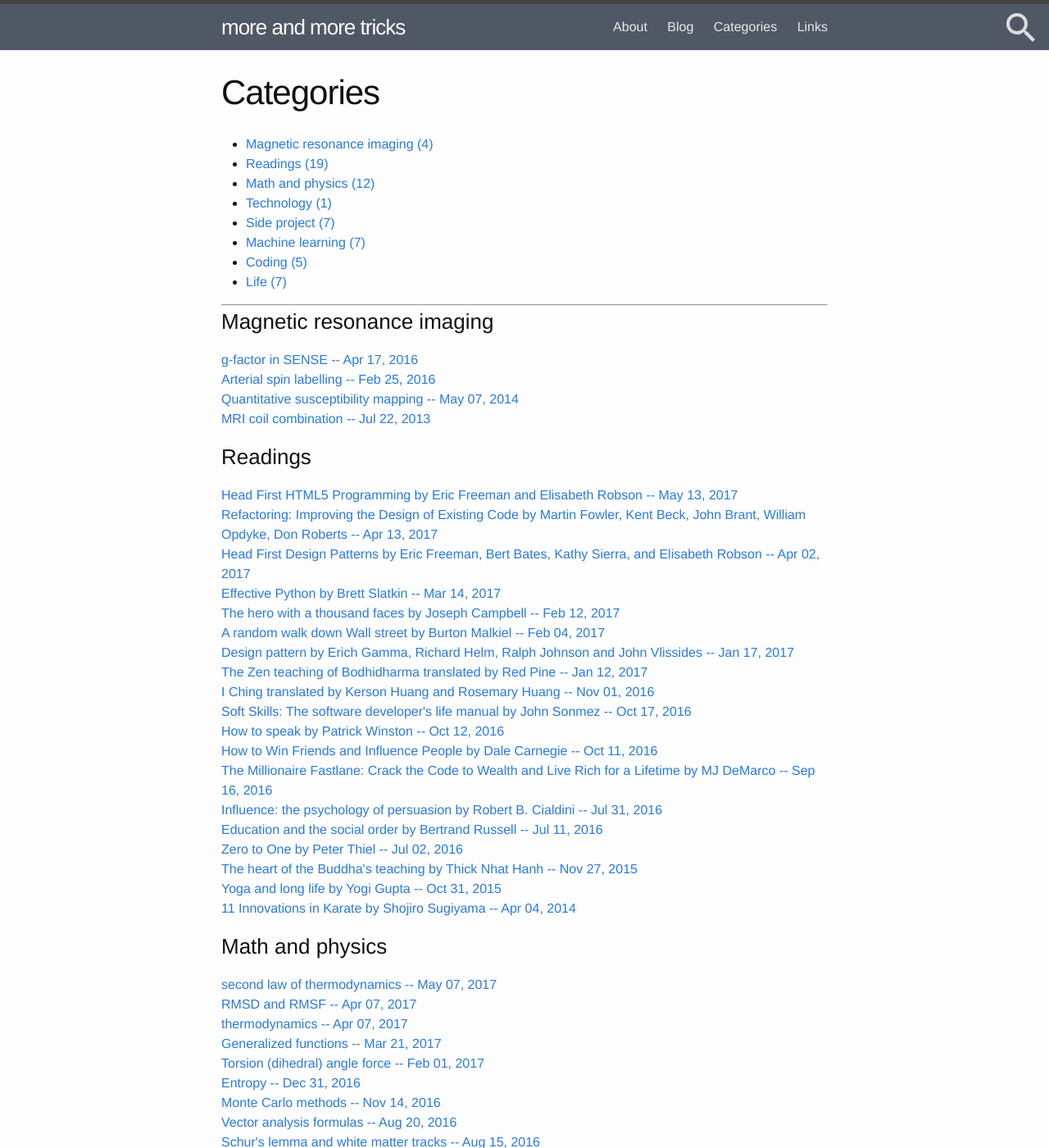
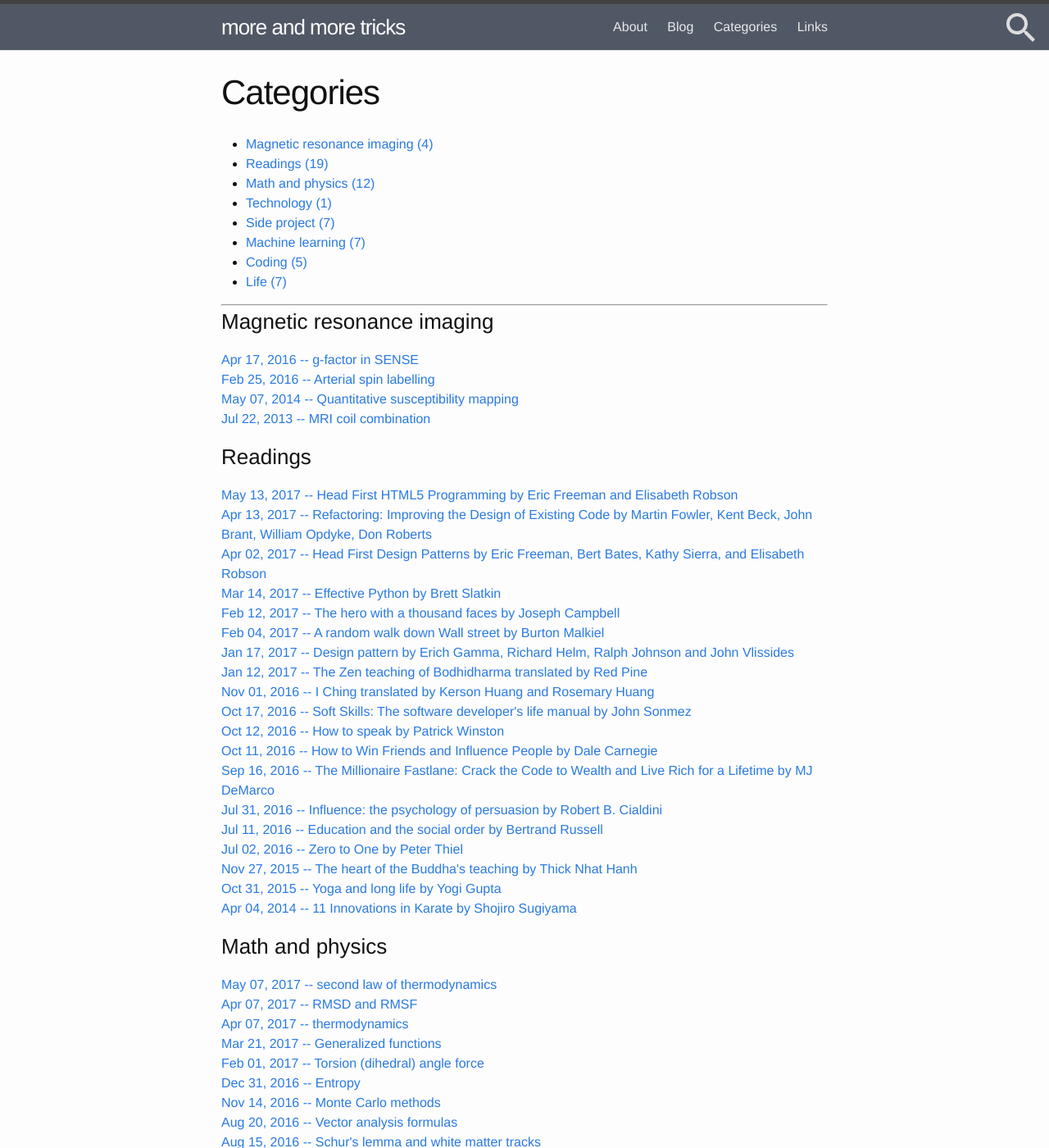
Before and after one commit to nosarthur/nosarthur.github.io, a Jekyll site: the page built from category.md, in a window 1280 px wide and 1400 px high. Shown: the whole window at 82% size. Built offline with Jekyll 4.4.1, drawn with Linux system fonts in a browser that asks for light colours; some of the changed text lies outside the part shown.

Commit message:
Update category.md

```diff
--- a/category.md
+++ b/category.md
@@ -24,11 +24,11 @@ permalink: /category/
     {% for post in pages_list %}
       {% if post.title != null %}
       {% if group == null or group == post.group %}
-      <li><a href="{{ site.baseurl }}{{ post.url }}">{{ post.title }} --
+      <li><a href="{{ site.baseurl }}{{ post.url }}">
             <span class="entry-date">
               <time datetime="{{ post.date | date_to_xmlschema }}" itemprop="datePublished"> {{ post.date | date: "%b %d, %Y" }}
               </time>
-            </span>
+            </span> -- {{ post.title }}
           </a>
       </li>
       {% endif %}
```
